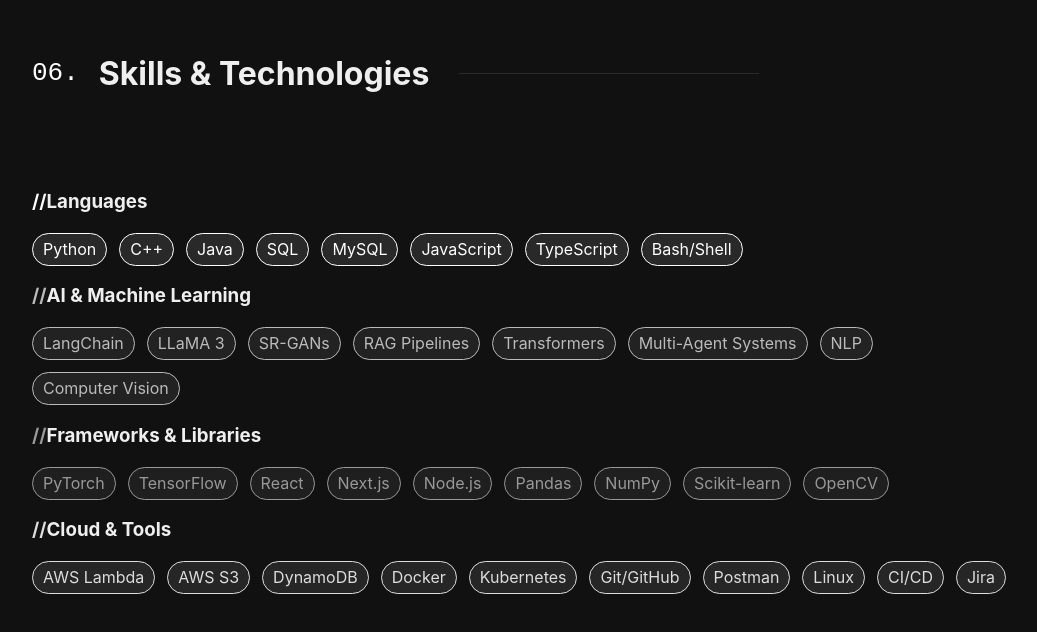
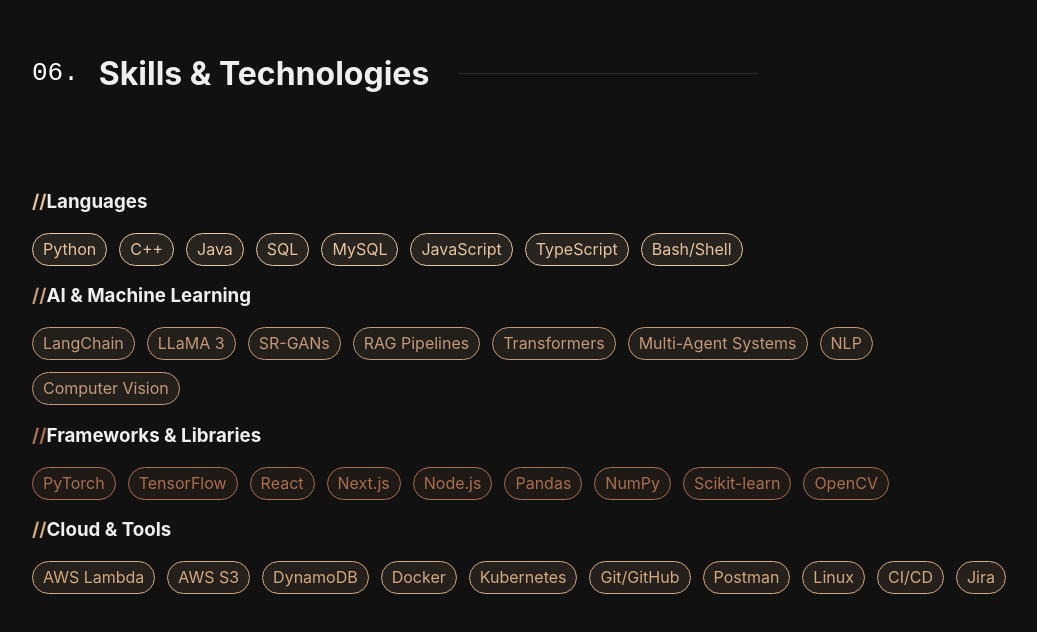
Before and after one commit to anvitvermaa/anvitvermaa.github.io, a Next.js app: page / in a window 1280 px wide. Shown: the part 6228-6860 px from the top of the page, without its empty margins (108-1145 px from the left). Built offline with nearby package versions, Linux system fonts and the light colour scheme.

Commit message:
feat: mocha/coffee brown skill chip colors per category

```diff
--- a/src/components/sections/Skills.jsx
+++ b/src/components/sections/Skills.jsx
@@ -28,11 +28,11 @@
 
   const getThemeClasses = (theme) => {
     switch(theme) {
-      case "teal":   return "text-[#ffffff] border-[#ffffff] bg-[#ffffff]/10";
-      case "blue":   return "text-[#bbbbbb] border-[#bbbbbb] bg-[#bbbbbb]/10";
-      case "yellow": return "text-[#999999] border-[#999999] bg-[#999999]/10";
-      case "green":  return "text-[#dddddd] border-[#dddddd] bg-[#dddddd]/10";
-      default:       return "text-[#ffffff] border-[#ffffff] bg-[#ffffff]/10";
+      case "teal":   return "text-[#e8c4a0] border-[#e8c4a0] bg-[#e8c4a0]/10";  // caramel
+      case "blue":   return "text-[#c49a7a] border-[#c49a7a] bg-[#c49a7a]/10";  // mocha
+      case "yellow": return "text-[#a87050] border-[#a87050] bg-[#a87050]/10";  // coffee
+      case "green":  return "text-[#d4aa80] border-[#d4aa80] bg-[#d4aa80]/10";  // latte
+      default:       return "text-[#e8c4a0] border-[#e8c4a0] bg-[#e8c4a0]/10";
     }
   };
 
@@ -62,9 +62,9 @@
           >
             <h3 className="text-lg font-bold text-[#efefef] mb-8 font-mono flex items-center">
               <span className={`mr-2 ${
-                category.theme === 'teal' ? 'text-[#ffffff]' :
-                category.theme === 'blue' ? 'text-[#bbbbbb]' :
-                category.theme === 'yellow' ? 'text-[#999999]' : 'text-[#dddddd]'
+                category.theme === 'teal' ? 'text-[#e8c4a0]' :
+                category.theme === 'blue' ? 'text-[#c49a7a]' :
+                category.theme === 'yellow' ? 'text-[#a87050]' : 'text-[#d4aa80]'
               }`}>//</span>
               {category.title}
             </h3>
```
Also changed, not shown: 1 other file (tests, documents, lock files or other folders).
